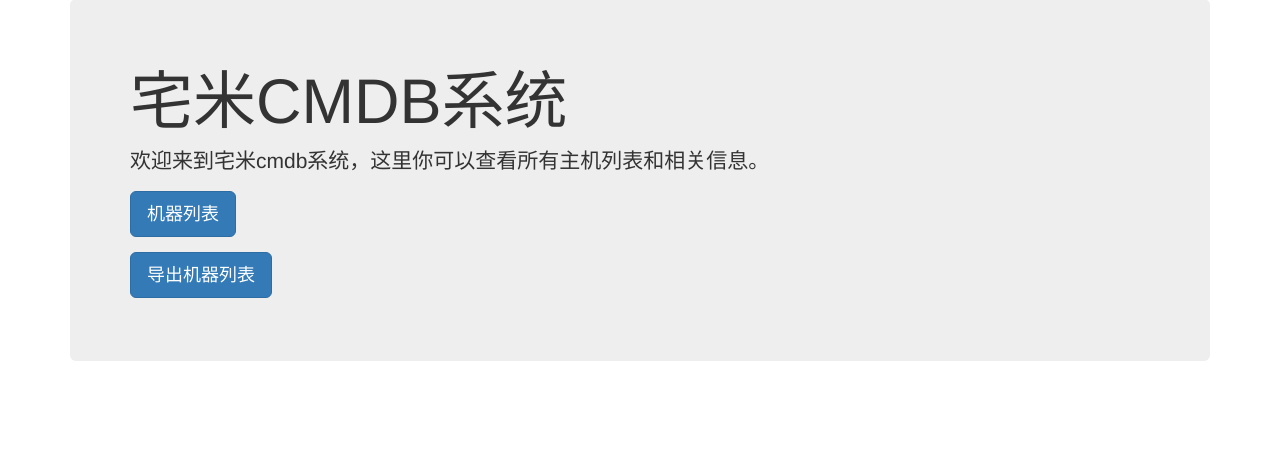
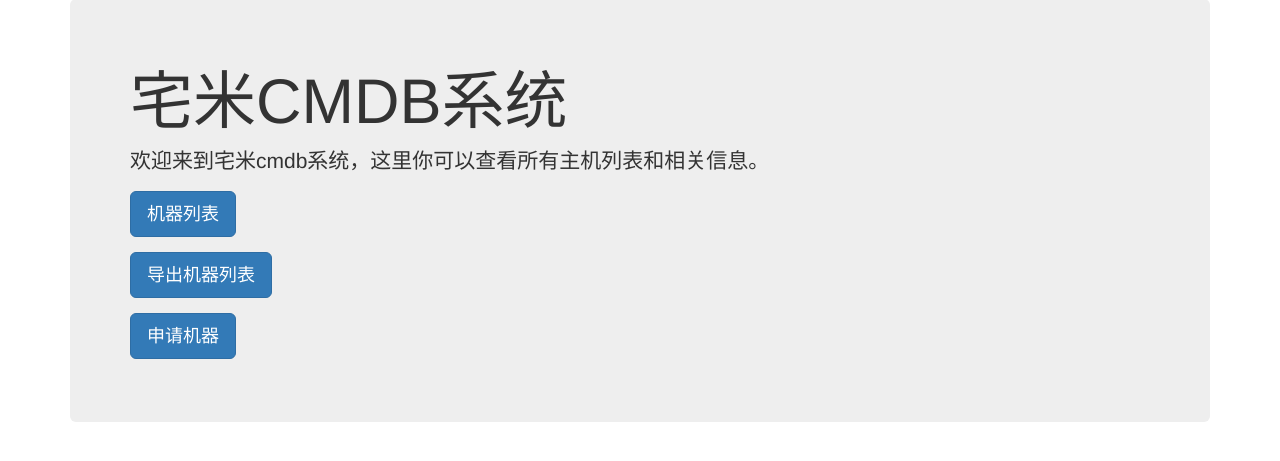
Before and after one commit to gqdw/zm_cmdb, a Django app: page / in a window 1280 px wide. Shown: the part 43-504 px from the top of the page. Run offline with Django 3.2, Linux system fonts and the light colour scheme; parts of the project's set-up code (start-up, migrations or seed data) failed here and were passed over; some libraries are stand-ins or nearby versions.

Commit message:
add button

```diff
--- a/zm_cmdb/main/templates/index.html
+++ b/zm_cmdb/main/templates/index.html
@@ -16,6 +16,7 @@
   <p>欢迎来到宅米cmdb系统，这里你可以查看所有主机列表和相关信息。</p>
   <p><a class="btn btn-primary btn-lg" href="/main/list" role="button">机器列表</a></p>
   <p><a class="btn btn-primary btn-lg" href="/main/out" role="button">导出机器列表</a></p>
+  <p><a class="btn btn-primary btn-lg" href="/main/apply" role="button">申请机器</a></p>
 </div>
 
 <h3>
```
